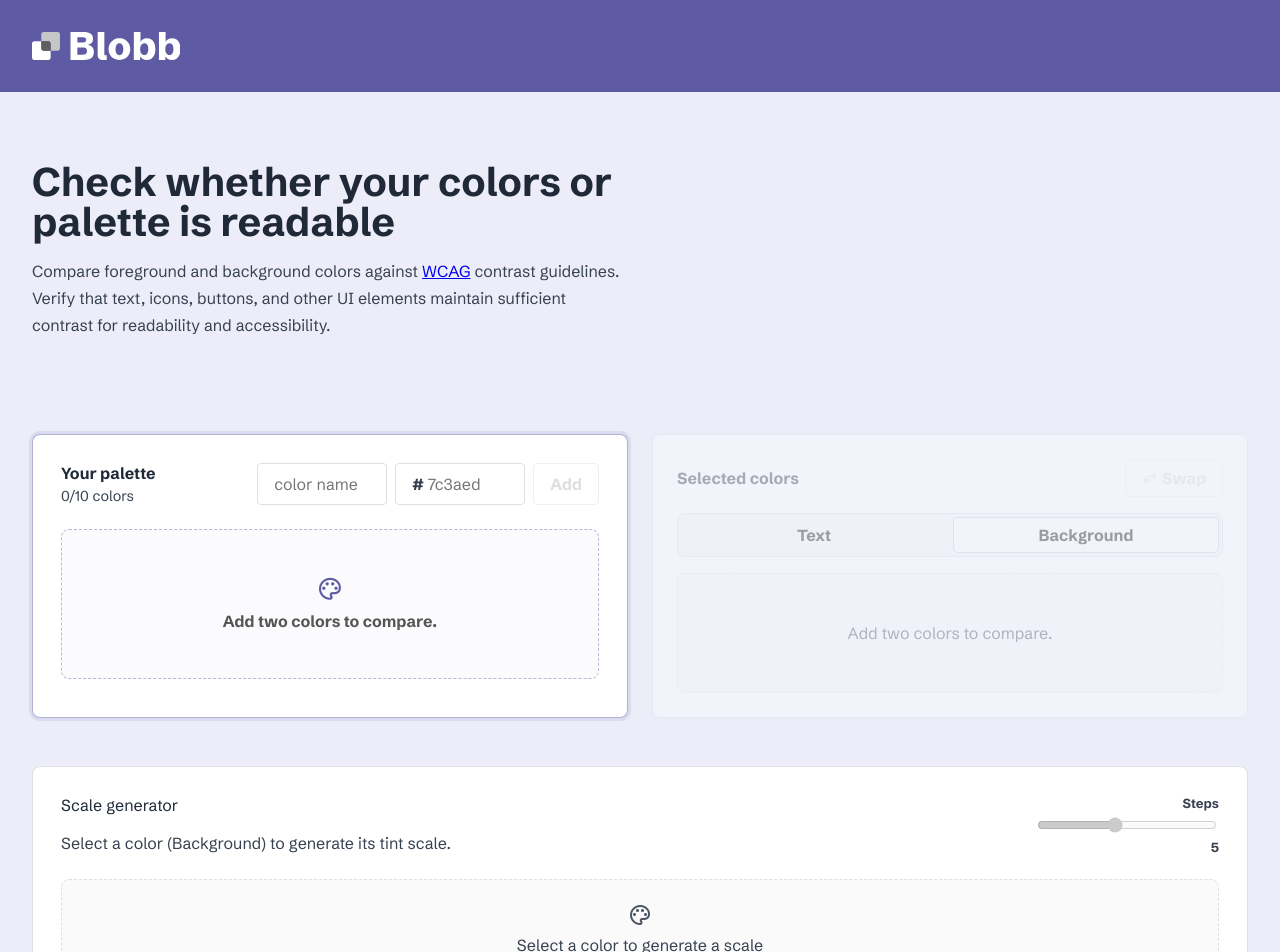
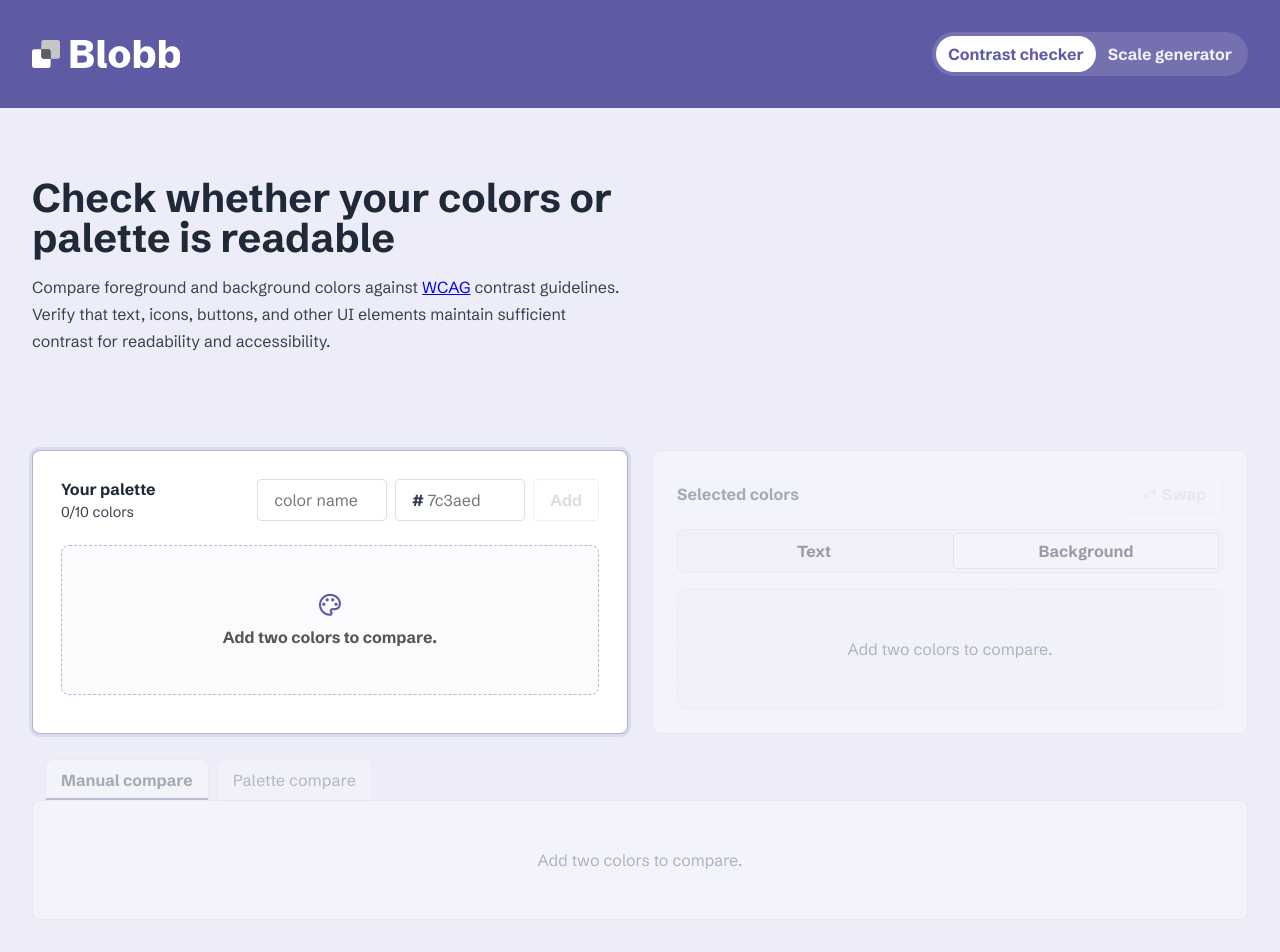
Before and after one commit to Bompilez/Blobb, a React (Vite) app in the folder contrast-palette-checker/: page / in a window 1280 px wide. Shown: the top 952 px of the page. Built offline with nearby package versions, Linux system fonts and the light colour scheme.

Commit message:
Move scale generator to dedicated page

```diff
--- a/contrast-palette-checker/src/App.css
+++ b/contrast-palette-checker/src/App.css
@@ -102,6 +102,40 @@ body.modal-open {
 .navigation-anchor-items {
   display: flex;
   gap: var(--space-lg);
+}
+
+.route-tabs {
+  display: inline-flex;
+  border-radius: var(--border-radius-pill);
+  background-color: rgba(255, 255, 255, 0.14);
+  padding: 4px;
+}
+
+.route-tab {
+  min-height: 36px;
+  border: none;
+  border-radius: var(--border-radius-pill);
+  background-color: transparent;
+  color: rgba(255, 255, 255, 0.9);
+  padding: 0 12px;
+  font: inherit;
+  font-weight: var(--font-weight-bold);
+  cursor: pointer;
+  white-space: nowrap;
+}
+
+.route-tab:hover {
+  background-color: rgba(255, 255, 255, 0.12);
+}
+
+.route-tab:focus-visible {
+  outline: 2px solid rgba(255, 255, 255, 0.9);
+  outline-offset: 2px;
+}
+
+.route-tab-active {
+  background-color: var(--surface-color);
+  color: var(--purple);
 }
 
 .card-heading {
--- a/contrast-palette-checker/src/App.jsx
+++ b/contrast-palette-checker/src/App.jsx
@@ -240,6 +240,7 @@ function hslToHex(hue, saturation, lightness) {
 
 // ===== APP =====
 function App() {
+  const [route, setRoute] = useState("contrast");
   const [colorInput, setColorInput] = useState("");
   const [colorNameInput, setColorNameInput] = useState("");
   const [compareMode, setCompareMode] = useState("manual");
@@ -251,7 +252,6 @@ function App() {
   const [editColorInput, setEditColorInput] = useState("");
   const [editColorNameInput, setEditColorNameInput] = useState("");
   const [copiedColor, setCopiedColor] = useState("");
-  const [scaleSteps, setScaleSteps] = useState(5);
   const [showPassingOnly, setShowPassingOnly] = useState(false);
   const colorClickTimeoutRef = useRef(null);
   const copiedColorTimeoutRef = useRef(null);
@@ -269,7 +269,7 @@ function App() {
   const isPaletteEmpty = colors.length === 0;
   const scaleBaseColor = typeof activePaletteColor === "string" ? activePaletteColor : "";
   const canGenerateScale = isValidHex(scaleBaseColor);
-  const scaleColors = canGenerateScale ? generateTints(scaleBaseColor, scaleSteps) : [];
+  const scaleColors = canGenerateScale ? generateTints(scaleBaseColor, 9) : [];
 
   useEffect(() => {
     return () => {
@@ -346,6 +346,12 @@ function App() {
   }
 
   function selectedColor(color) {
+    if (route === "scale") {
+      setSelectedColors([color]);
+      setActiveSelectedIndex(0);
+      return;
+    }
+
     if (!canComparePalette) {
       setSelectedColors([color]);
       return;
@@ -607,11 +613,33 @@ function App() {
 	              </g>
 	            </svg>
 	          </div>
-	          <div className="navigation-anchor-items"></div>
+	          <div className="navigation-anchor-items" aria-label="Navigation">
+              <div className="route-tabs" role="tablist" aria-label="Pages">
+                <button
+                  type="button"
+                  role="tab"
+                  aria-selected={route === "contrast"}
+                  className={`route-tab ${route === "contrast" ? "route-tab-active" : ""}`}
+                  onClick={() => setRoute("contrast")}
+                >
+                  Contrast checker
+                </button>
+                <button
+                  type="button"
+                  role="tab"
+                  aria-selected={route === "scale"}
+                  className={`route-tab ${route === "scale" ? "route-tab-active" : ""}`}
+                  onClick={() => setRoute("scale")}
+                >
+                  Scale generator
+                </button>
+              </div>
+            </div>
 	        </div>
 	      </nav>
       <section className="section-width">
         <div className="content">
+          {route === "contrast" ? (
           <div>
             <div className={`contrast-checker-section ${isPaletteEmpty ? "contrast-checker-section-palette-empty" : ""}`}>
               <header className="intro-section">
@@ -798,61 +826,6 @@ function App() {
                   </div>
                 )}
               </div>
-
-              <section className="scale-generator-panel" aria-label="Scale generator">
-                <div className="scale-generator-header">
-                  <div>
-                    <p className="card-heading">Scale generator</p>
-                    <p className="scale-generator-subtitle">
-                      {canGenerateScale ? (
-                        <>
-                          Generating a scale around <span className="mono">{scaleBaseColor}</span>.
-                        </>
-                      ) : (
-                        "Select a color (Background) to generate its tint scale."
-                      )}
-                    </p>
-                  </div>
-                  <label className="scale-steps-control">
-                    Steps
-                    <input
-                      type="range"
-                      min="2"
-                      max="9"
-                      value={scaleSteps}
-                      onChange={(e) => setScaleSteps(Number(e.target.value))}
-                      disabled={!canGenerateScale}
-                      aria-label="Scale steps"
-                    />
-                    <span className="scale-steps-value">{scaleSteps}</span>
-                  </label>
-                </div>
-
-                {canGenerateScale ? (
-                  <div className="scale-swatch-grid">
-                    {scaleColors.map((item) => (
-                      <button
-                        key={item.label}
-                        type="button"
-                        className="scale-swatch-tile"
-                        style={{ backgroundColor: item.hex, color: getReadableTextColor(item.hex) }}
-                        onClick={(e) => copyColor(item.hex, e)}
-                      >
-                        <span className="scale-swatch-label">{item.label}</span>
-                        <span className="scale-swatch-hex">{item.hex}</span>
-                        <span className="material-symbols-outlined" aria-hidden="true">
-                          {copiedColor === item.hex ? "check" : "content_copy"}
-                        </span>
-                      </button>
-                    ))}
-                  </div>
-                ) : (
-                  <div className="empty-panel-state">
-                    <span className="material-symbols-outlined">palette</span>
-                    <p>Select a color to generate a scale (up to 9 steps).</p>
-                  </div>
-                )}
-              </section>
 
               <div>
                 {renderCompareModeSelector("compare-mode-selector-desktop")}
@@ -1146,6 +1119,139 @@ function App() {
               </div>
             </div>
           </div>
+          ) : (
+          <div className="scale-generator-page">
+            <header className="intro-section">
+              <div>
+                <div>
+                  <h1>Generate a clean scale from one color</h1>
+                  <p>Select a color from your palette to generate darker and lighter steps around it.</p>
+                </div>
+              </div>
+            </header>
+            <div className="top-grid">
+              <div className="color-palette-section">
+                <div className="color-palette-container">
+                  <div className="palette-toolbar">
+                    <div>
+                      <p className="card-heading">Your palette</p>
+                      <p className="palette-count">{colors.length}/10 colors</p>
+                    </div>
+                    <div className="add-color-control">
+                      <input
+                        className="color-name-input"
+                        placeholder="Color name"
+                        value={colorNameInput}
+                        onChange={(e) => setColorNameInput(e.target.value)}
+                        onKeyDown={(e) => {
+                          if (e.key === "Enter") {
+                            addColor();
+                          }
+                        }}
+                      />
+                      <div className="hex-input-shell">
+                        <span>#</span>
+                        <input
+                          placeholder="7c3aed"
+                          value={colorInput}
+                          onChange={(e) => setColorInput(e.target.value.replace(/^#+/, ""))}
+                          onKeyDown={(e) => {
+                            if (e.key === "Enter") {
+                              addColor();
+                            }
+                          }}
+                        />
+                      </div>
+                      <button className="add-color-button" onClick={addColor} disabled={!canAddColor}>
+                        Add
+                      </button>
+                    </div>
+                  </div>
+                  <div className="added-colors-container">
+                    {isPaletteEmpty && (
+                      <div className="palette-empty-callout">
+                        <span className="material-symbols-outlined">add_circle</span>
+                        <p>Add your first color here.</p>
+                      </div>
+                    )}
+                    {colors.map((color, index) => {
+                      const isSelected = selectedColors.includes(color);
+                      return (
+                        <div className={`palette-swatch-card ${isSelected ? "palette-swatch-card-selected" : ""}`} key={index}>
+                          <p className="palette-color-name">{getColorName(index)}</p>
+                          <div className="palette-preview-shell">
+                            <div
+                              className={`color-preview ${isSelected ? "selected" : ""}`}
+                              style={{ backgroundColor: color }}
+                              onClick={() => handlePaletteColorClick(color)}
+                            ></div>
+                            {isSelected && (
+                              <div className="palette-swatch-tags" aria-hidden="true">
+                                <span>Base</span>
+                              </div>
+                            )}
+                            <button className="edit-color-button" onClick={() => startEditColor(index)} aria-label={`Edit ${getColorName(index)} ${color}`}>
+                              <span className="material-symbols-outlined">edit</span>
+                            </button>
+                            <button className="delete-color-button" onClick={() => deleteColor(index)} aria-label={`Delete ${getColorName(index)} ${color}`}>
+                              <span className="material-symbols-outlined">close</span>
+                            </button>
+                          </div>
+                          <button className="copy-hex-button" onClick={(event) => copyColor(color, event)} aria-label={`Copy ${getColorName(index)} ${color}`}>
+                            <span>{color}</span>
+                            <span className="material-symbols-outlined">{copiedColor === color ? "check" : "content_copy"}</span>
+                          </button>
+                        </div>
+                      );
+                    })}
+                  </div>
+                </div>
+              </div>
+
+              <section className="scale-generator-panel" aria-label="Scale generator">
+                <div className="scale-generator-header">
+                  <div>
+                    <p className="card-heading">Scale</p>
+                    <p className="scale-generator-subtitle">
+                      {canGenerateScale ? (
+                        <>
+                          Scale around <span className="mono">{scaleBaseColor}</span>. Click any step to copy.
+                        </>
+                      ) : (
+                        "Select a color in your palette to generate its scale."
+                      )}
+                    </p>
+                  </div>
+                </div>
+
+                {canGenerateScale ? (
+                  <div className="scale-swatch-grid">
+                    {scaleColors.map((item) => (
+                      <button
+                        key={item.label}
+                        type="button"
+                        className="scale-swatch-tile"
+                        style={{ backgroundColor: item.hex, color: getReadableTextColor(item.hex) }}
+                        onClick={(e) => copyColor(item.hex, e)}
+                      >
+                        <span className="scale-swatch-label">{item.label}</span>
+                        <span className="scale-swatch-hex">{item.hex}</span>
+                        <span className="material-symbols-outlined" aria-hidden="true">
+                          {copiedColor === item.hex ? "check" : "content_copy"}
+                        </span>
+                      </button>
+                    ))}
+                  </div>
+                ) : (
+                  <div className="empty-panel-state">
+                    <span className="material-symbols-outlined">palette</span>
+                    <p>Select a color to generate a scale.</p>
+                  </div>
+                )}
+              </section>
+            </div>
+          </div>
+          )}
         </div>
       </section>
       {editingColorIndex !== null && (
```
